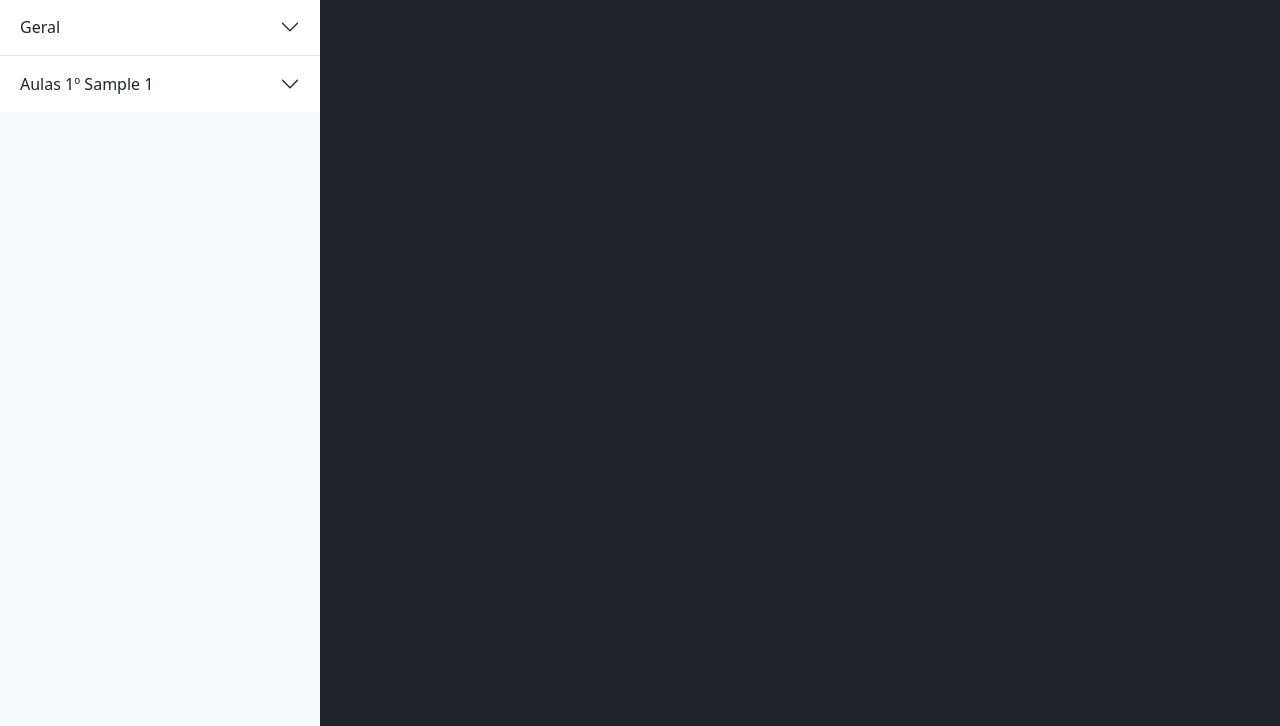
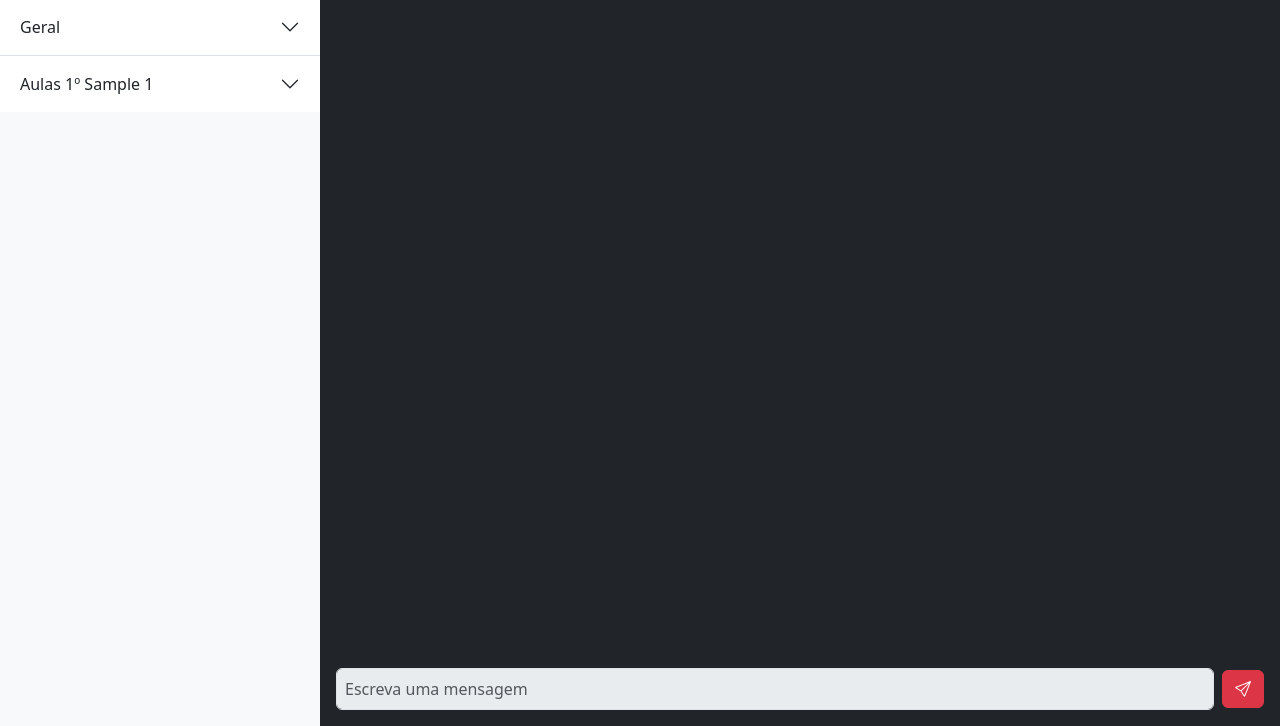
Before and after one commit to OCTECTCC/OCTEC, a Flask app: page / in a window 1280 px wide. Shown: the part 74-800 px from the top of the page. Run offline with Flask 3, Linux system fonts and the light colour scheme; a user stored in the database is signed in; tables that the repository leaves empty hold one stand-in row (values such as "Sample post").

Commit message:
Atualização do index.html - Implementação da barra de digitação de mensagem

```diff
--- a/app/templates/index.html
+++ b/app/templates/index.html
@@ -147,6 +147,16 @@
                                 </div>
                             </div>
                         </aside>
+                        <section class="d-flex flex-column justify-content-end col-12 col-md-9">
+                            <div class="p-3">
+                                <form class="d-flex flex-grow-1 gap-2" onsubmit="return false">
+                                    <input class="form-control p-2" type="text" maxlength="100" placeholder="Escreva uma mensagem" required disabled>
+                                    <div class="d-flex align-items-center">
+                                        <button class="btn btn-danger" type="submit"><i class="bi bi-send"></i></button>
+                                    </div>
+                                </form>
+                            </div>
+                        </section>
                     </div>
                 </main>
             {% else %}
```
